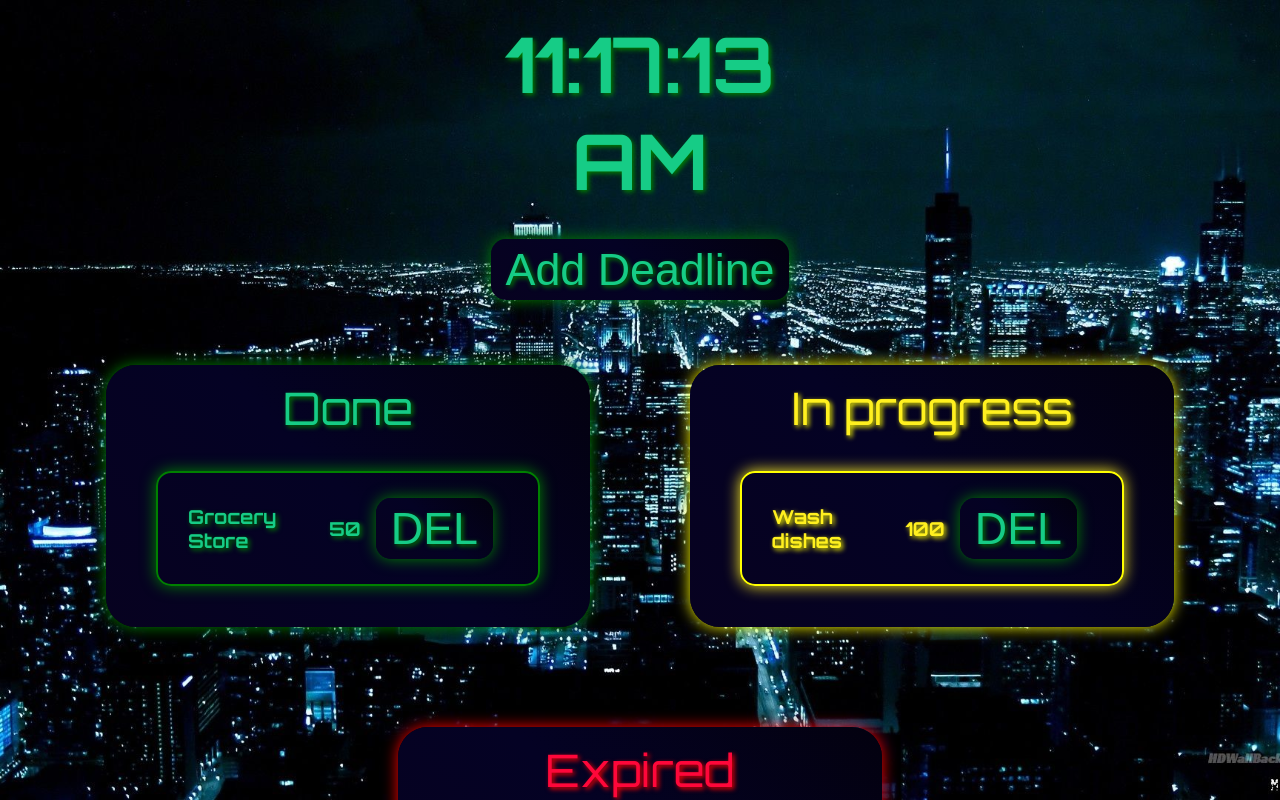
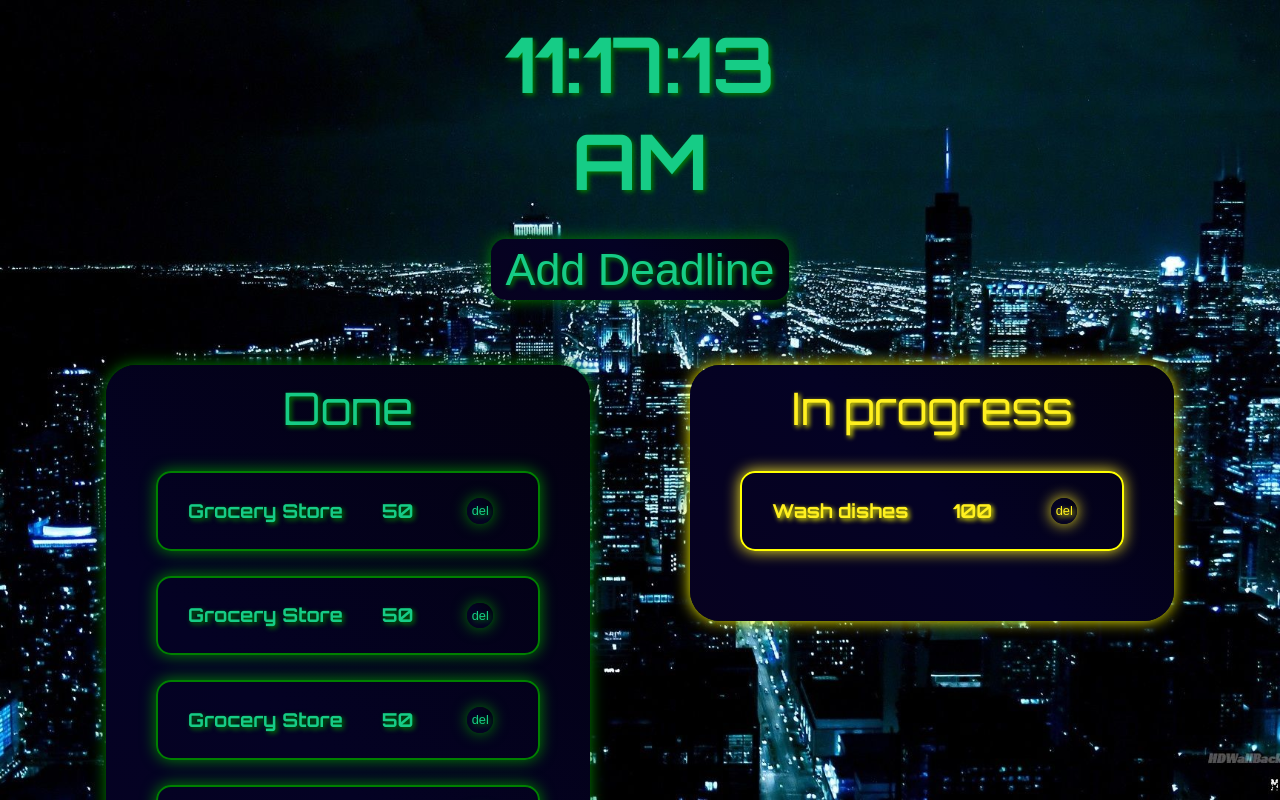
Before and after one commit to hffxx/todoApp, a React (Create React App) app: page / in a window 1280 px wide. Shown: the top 800 px of the page. Built offline with nearby package versions, Linux system fonts and the light colour scheme.

Commit message:
style: new delete button style

```diff
--- a/src/App.js
+++ b/src/App.js
@@ -27,6 +27,42 @@ const App = () => {
       todoTimeLeft: 50,
       todoId: uuidv4(),
     },
+    {
+      todoTitle: "Grocery Store",
+      todoStatus: "Done",
+      todoTimeLeft: 50,
+      todoId: uuidv4(),
+    },
+    {
+      todoTitle: "Grocery Store",
+      todoStatus: "Done",
+      todoTimeLeft: 50,
+      todoId: uuidv4(),
+    },
+    {
+      todoTitle: "Grocery Store",
+      todoStatus: "Done",
+      todoTimeLeft: 50,
+      todoId: uuidv4(),
+    },
+    {
+      todoTitle: "Grocery Store",
+      todoStatus: "Done",
+      todoTimeLeft: 50,
+      todoId: uuidv4(),
+    },
+    {
+      todoTitle: "Grocery Store",
+      todoStatus: "Done",
+      todoTimeLeft: 50,
+      todoId: uuidv4(),
+    },
+    {
+      todoTitle: "Grocery Store",
+      todoStatus: "Done",
+      todoTimeLeft: 50,
+      todoId: uuidv4(),
+    },
   ];
   const [data, setData] = useState(dataTest);
 
--- a/src/components/BoardListElement.js
+++ b/src/components/BoardListElement.js
@@ -58,7 +58,12 @@ const BoardListElement = ({ todo }) => {
     <StyledBoardListElement status={todoStatus}>
       <h2>{todoTitle}</h2>
       <h2>{todoTimeLeft}</h2>
-      <Button text="DEL" func={() => deleteFromList(todoId)}></Button>
+      <Button
+        status={todoStatus}
+        text="del"
+        placement="list-element"
+        func={() => deleteFromList(todoId)}
+      ></Button>
     </StyledBoardListElement>
   );
 };
--- a/src/components/Button.js
+++ b/src/components/Button.js
@@ -21,7 +21,9 @@ const ListElementButton = css`
   width: 2vw;
   height: 2vw;
   font-size: 1vw;
-  border-radius: 50%;
+  color: inherit;
+  box-shadow: inherit;
+  text-shadow: inherit;
   @media only screen and (max-width: 992px) {
     width: 5vw;
     height: 5vw;
@@ -48,18 +50,19 @@ const StyledButton = styled.button`
   transition-property: box-shadow, color, text-shadow;
   transition-duration: 0.3s;
   :hover {
-    box-shadow: 0 0 15px #16ccab;
-    color: #16ccab;
-    text-shadow: 2px 2px 5px #119e85;
+    box-shadow: 0 0 15px lightgray;
+    color: lightgray;
+    text-shadow: 2px 2px 5px lightgray;
   }
   @media only screen and (max-width: 992px) {
     font-size: 7vw;
   }
 
   ${({ placement }) => placement === "modal" && ModalCloseButton}
+  ${({ placement }) => placement === "list-element" && ListElementButton}
 `;
 
-const Button = ({ placement, func, text }) => {
+const Button = ({ placement, func, text, status = "" }) => {
   return (
     <StyledButton placement={placement} onClick={func}>
       {text}
```
